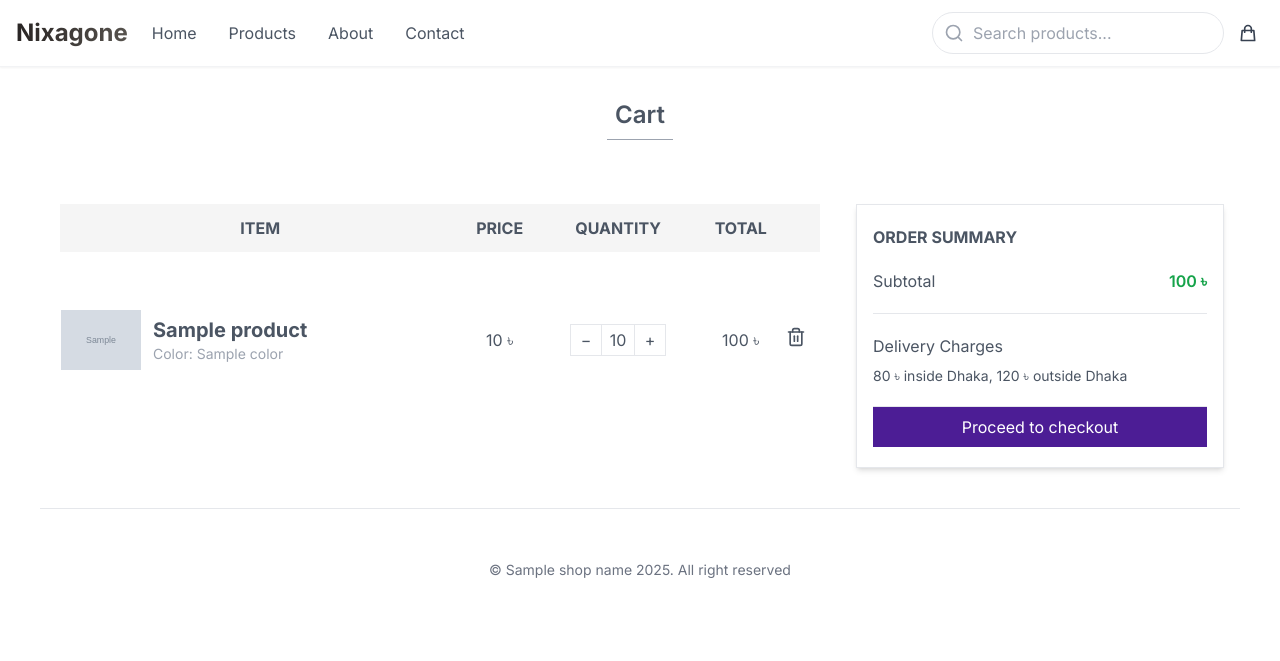
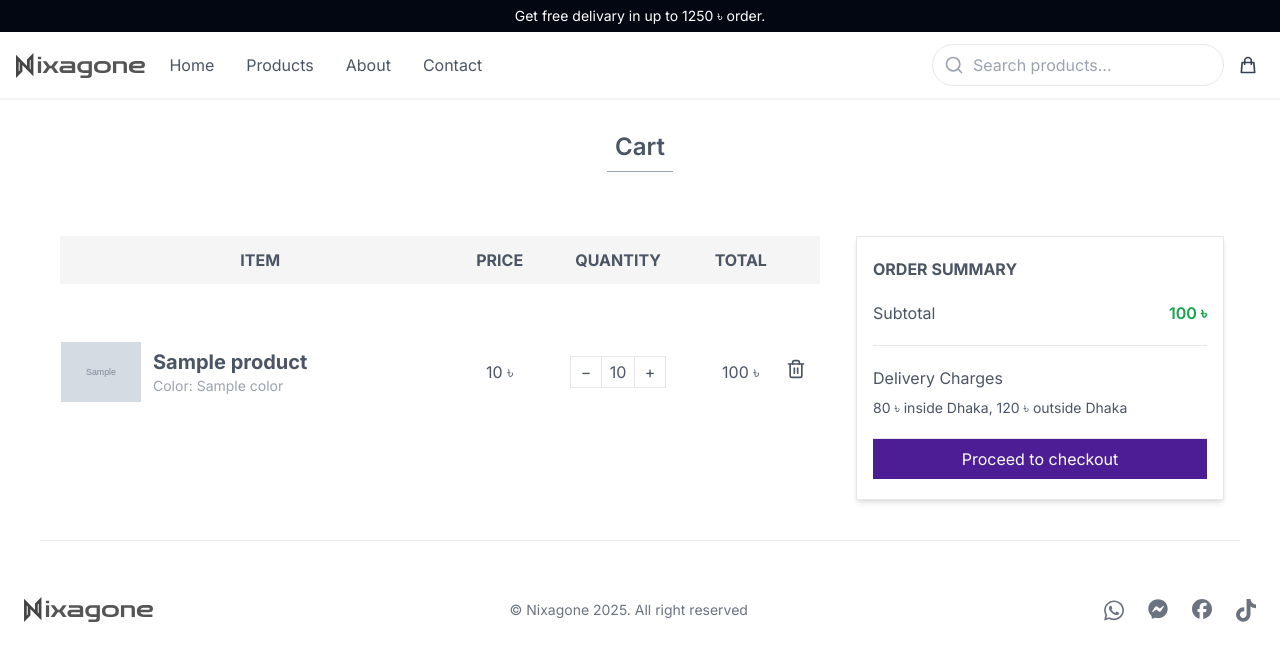
Before and after one commit to Sahil-Neosoft/E-commerce-Project-2, a Django app: template templates/cart/cart.html in a window 1280 px wide. Shown: the top 661 px of the page. Run offline with Django 5.2, Linux system fonts and the light colour scheme; tables that the repository leaves empty hold one stand-in row (values such as "Sample post"); the template is opened without the code that fills it: values that come from a table or form of the project are taken from there, most other values are stand-ins (such as "Sample title", 1, 10 or a date in 2020); grey boxes marked "Sample" are stand-in pictures; some libraries are stand-ins or nearby versions.

Commit message:
header, footer, logo update

```diff
--- a/templates/layout.html
+++ b/templates/layout.html
@@ -5,6 +5,7 @@
 
 
 {% block content %}
+    {% include "partials/header_top.html" %}
     {% include "partials/header.html" %}
     {% include "partials/alert.html" %}
 
--- a/templates/partials/footer.html
+++ b/templates/partials/footer.html
@@ -2,18 +2,31 @@
 
 <footer class="bg-white">
     {% block footer %}
-        <div class="container mx-auto p-4 gap-4 flex flex-col items-center">
-            {% comment %} <div class="flex flex-col items-center justify-between lg:flex-row w-full gap-3">
+        <div class="container mx-auto p-6 gap-4 flex flex-col items-center">
+            <div class="flex flex-col items-center justify-between lg:flex-row w-full gap-6">
                 <a class="flex items-center " href="{% url 'index' %}">
-                    <img src="https://placehold.com/100x100" alt="{{ shop_name }} Logo" class="h-6 w-auto bg-gray-100 mr-2">
-                    <span class="text-xl font-bold text-gray-500">Nixagonee</span>
+                    <img src="{% static "img/brand_logo.svg" %}" alt="">
                 </a>
-                <div class="inline-flex gap-4 text-sm text-gray-500">
-
+                <div class="lg:block hidden">
+                    <span class='text-gray-500 text-sm'>&copy Nixagone 2025. All right reserved</span>
                 </div>
-            </div> {% endcomment %}
-            <div>
-                <span class='text-gray-500 text-sm'>&copy {{ shop_name }} 2025. All right reserved</span>
+                <div class="inline-flex gap-6">
+                    <a href="" class="w-5 h-5 fill-gray-500 hover:fill-green-500">
+                        <svg xmlns="http://www.w3.org/2000/svg" viewBox="0 0 448 512"><!--!Font Awesome Free 6.7.2 by @fontawesome - https://fontawesome.com License - https://fontawesome.com/license/free Copyright 2025 Fonticons, Inc.--><path d="M380.9 97.1C339 55.1 283.2 32 223.9 32c-122.4 0-222 99.6-222 222 0 39.1 10.2 77.3 29.6 111L0 480l117.7-30.9c32.4 17.7 68.9 27 106.1 27h.1c122.3 0 224.1-99.6 224.1-222 0-59.3-25.2-115-67.1-157zm-157 341.6c-33.2 0-65.7-8.9-94-25.7l-6.7-4-69.8 18.3L72 359.2l-4.4-7c-18.5-29.4-28.2-63.3-28.2-98.2 0-101.7 82.8-184.5 184.6-184.5 49.3 0 95.6 19.2 130.4 54.1 34.8 34.9 56.2 81.2 56.1 130.5 0 101.8-84.9 184.6-186.6 184.6zm101.2-138.2c-5.5-2.8-32.8-16.2-37.9-18-5.1-1.9-8.8-2.8-12.5 2.8-3.7 5.6-14.3 18-17.6 21.8-3.2 3.7-6.5 4.2-12 1.4-32.6-16.3-54-29.1-75.5-66-5.7-9.8 5.7-9.1 16.3-30.3 1.8-3.7 .9-6.9-.5-9.7-1.4-2.8-12.5-30.1-17.1-41.2-4.5-10.8-9.1-9.3-12.5-9.5-3.2-.2-6.9-.2-10.6-.2-3.7 0-9.7 1.4-14.8 6.9-5.1 5.6-19.4 19-19.4 46.3 0 27.3 19.9 53.7 22.6 57.4 2.8 3.7 39.1 59.7 94.8 83.8 35.2 15.2 49 16.5 66.6 13.9 10.7-1.6 32.8-13.4 37.4-26.4 4.6-13 4.6-24.1 3.2-26.4-1.3-2.5-5-3.9-10.5-6.6z"/></svg>
+                    </a>
+                    <a href="" class="w-5 h-5 fill-gray-500 hover:fill-blue-600">
+                        <svg xmlns="http://www.w3.org/2000/svg" viewBox="0 0 512 512"><!--!Font Awesome Free 6.7.2 by @fontawesome - https://fontawesome.com License - https://fontawesome.com/license/free Copyright 2025 Fonticons, Inc.--><path d="M256.6 8C116.5 8 8 110.3 8 248.6c0 72.3 29.7 134.8 78.1 177.9 8.4 7.5 6.6 11.9 8.1 58.2A19.9 19.9 0 0 0 122 502.3c52.9-23.3 53.6-25.1 62.6-22.7C337.9 521.8 504 423.7 504 248.6 504 110.3 396.6 8 256.6 8zm149.2 185.1l-73 115.6a37.4 37.4 0 0 1 -53.9 9.9l-58.1-43.5a15 15 0 0 0 -18 0l-78.4 59.4c-10.5 7.9-24.2-4.6-17.1-15.7l73-115.6a37.4 37.4 0 0 1 53.9-9.9l58.1 43.5a15 15 0 0 0 18 0l78.4-59.4c10.4-8 24.1 4.5 17.1 15.6z"/></svg>
+                    </a>
+                    <a href="" class="w-5 h-5 fill-gray-500 hover:fill-sky-600">
+                        <svg xmlns="http://www.w3.org/2000/svg" viewBox="0 0 512 512"><!--!Font Awesome Free 6.7.2 by @fontawesome - https://fontawesome.com License - https://fontawesome.com/license/free Copyright 2025 Fonticons, Inc.--><path d="M512 256C512 114.6 397.4 0 256 0S0 114.6 0 256C0 376 82.7 476.8 194.2 504.5V334.2H141.4V256h52.8V222.3c0-87.1 39.4-127.5 125-127.5c16.2 0 44.2 3.2 55.7 6.4V172c-6-.6-16.5-1-29.6-1c-42 0-58.2 15.9-58.2 57.2V256h83.6l-14.4 78.2H287V510.1C413.8 494.8 512 386.9 512 256h0z"/></svg>
+                    </a>
+                    <a href="" class="w-5 h-5 fill-gray-500 hover:fill-black">
+                        <svg xmlns="http://www.w3.org/2000/svg" viewBox="0 0 448 512"><!--!Font Awesome Free 6.7.2 by @fontawesome - https://fontawesome.com License - https://fontawesome.com/license/free Copyright 2025 Fonticons, Inc.--><path d="M448 209.9a210.1 210.1 0 0 1 -122.8-39.3V349.4A162.6 162.6 0 1 1 185 188.3V278.2a74.6 74.6 0 1 0 52.2 71.2V0l88 0a121.2 121.2 0 0 0 1.9 22.2h0A122.2 122.2 0 0 0 381 102.4a121.4 121.4 0 0 0 67 20.1z"/></svg>
+                    </a>
+                </div>
+            </div>
+            <div class="lg:hidden">
+                <span class='text-gray-500 text-sm'>&copy Nixagone 2025. All right reserved</span>
             </div>
         </div>
     {% endblock %}
--- a/templates/partials/header.html
+++ b/templates/partials/header.html
@@ -1,4 +1,5 @@
 {% load nix %}
+{% load static %}
 <header class="sticky top-0 z-50 bg-white/95 backdrop-blur-glass border-b border-gray-200/50 shadow-sm" x-data="{
         mobileMenuOpen: false,
         searchOpen: false,
@@ -28,8 +29,8 @@
                     </button>
 
                     <!-- Logo -->
-                    <div class="text-2xl font-bold bg-gradient-to-r from-stone-800 to-stone-600 bg-clip-text text-transparent">
-                        Nixagone
+                    <div class="h-25 fill-gray-800">
+                        <img src="{% static "img/brand_logo.svg" %}" alt="">
                     </div>
 
                     <!-- Desktop Navigation -->
--- /dev/null
+++ b/templates/partials/header_top.html
@@ -0,0 +1,7 @@
+{% load nix %}
+
+<div class="bg-gray-950">
+    <div class="py-1.5 container w-full mx-auto">
+        <p class="text-white text-sm text-center">Get free delivary in up to {{1250|taka}} order.</p>
+    </div>
+</div>
```
Also changed, not shown: static/img/brand_logo.svg (added), static/img/logo.svg.
